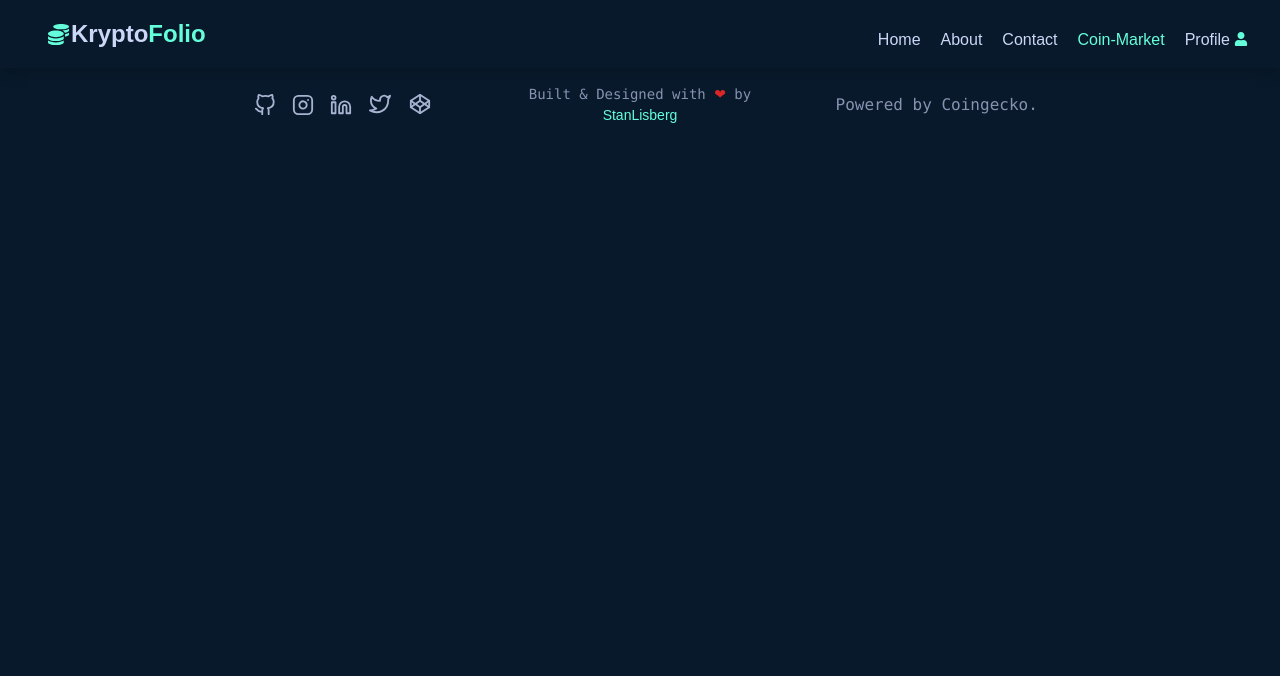
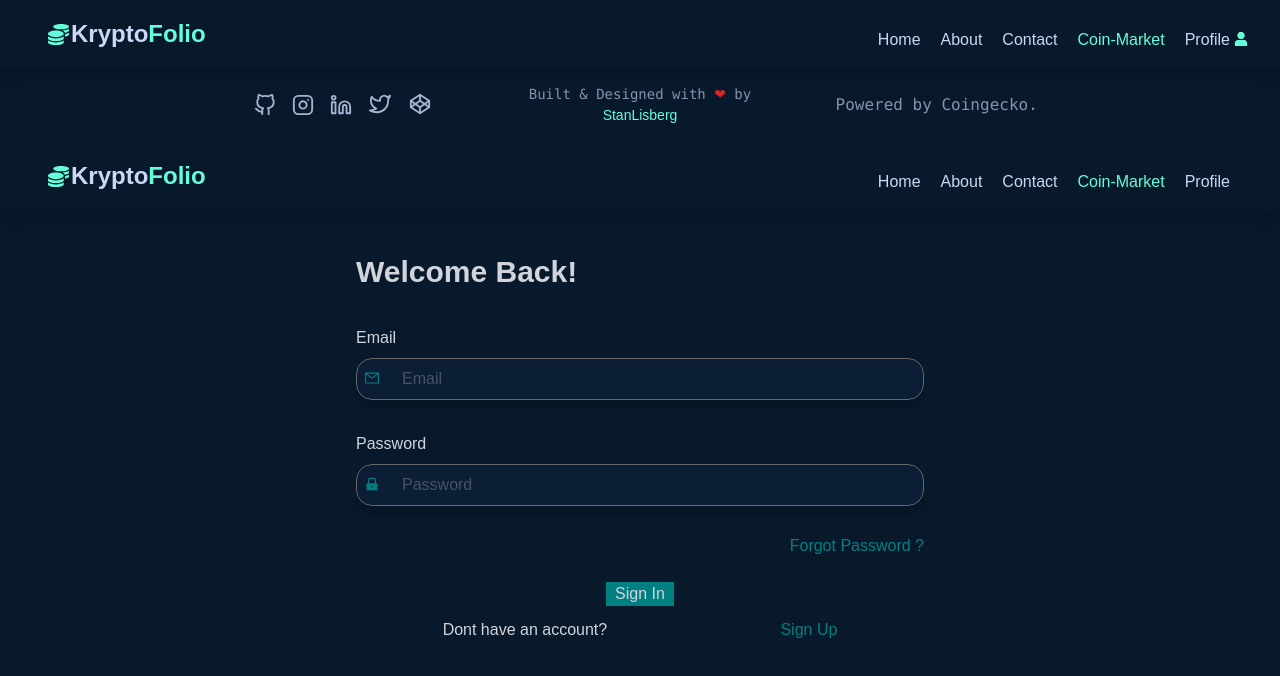
Before and after one commit to Stanlisberg/Kryptofolio, a React (Create React App) app: page /sign-in in a window 1280 px wide. Shown: the top 676 px of the page. Built offline with nearby package versions, Linux system fonts and the light colour scheme.

Commit message:
made changes

```diff
--- /dev/null
+++ b/src/AppendSigninAndSignup.js
@@ -0,0 +1,20 @@
+import { BrowserRouter as Router, Routes, Route } from "react-router-dom"
+import Navbar from './components/layouts/Navbar'
+import SignIn from "./components/pages/SignIn"
+import SignUp from "./components/pages/SignUp"
+
+function AppendSigninAndSignup() {
+  return (
+    <>
+    <Router>
+        <Navbar />
+        <Routes>
+            <Route path='/sign-in' element={<SignIn />} />
+            <Route path='/sign-up' element={<SignUp />} />
+        </Routes>
+    </Router>
+    </>
+  )
+}
+
+export default AppendSigninAndSignup
--- a/src/components/pages/SignIn.jsx
+++ b/src/components/pages/SignIn.jsx
@@ -26,9 +26,12 @@ function SignIn() {
 
   return (
     <div className="max-w-[600px] mx-auto min-h-[500px] px-4 py-10 ">
-      <h2 className="pb-4 mt-1 font-bold text-3xl overflow-hidden">
+      <h2 className="pb-4 mt-1 font-bold text-3xl overflow-hidden text-gray-300">
         Welcome Back!
       </h2>
+      <div>
+
+      </div>
       <form className="mt-5">
         <div className='mb-6'>
           <label htmlFor="Name" className="text-gray-300">
--- a/src/index.css
+++ b/src/index.css
@@ -211,7 +211,7 @@ body{
 .sign-instead:hover {
   background-color: teal;
   border:1px solid teal;
-  padding: 0 3px;
+  padding: 0 5px;
   border-radius: 4px;
   cursor: pointer;
 }
--- a/src/index.js
+++ b/src/index.js
@@ -2,10 +2,12 @@ import React from 'react';
 import ReactDOM from 'react-dom/client';
 import './index.css';
 import App from './App';
+import AppendSigninAndSignup from './AppendSigninAndSignup';
 
 const root = ReactDOM.createRoot(document.getElementById('root'));
 root.render(
   <React.StrictMode>
     <App />
+    <AppendSigninAndSignup />
   </React.StrictMode>
 );
```
